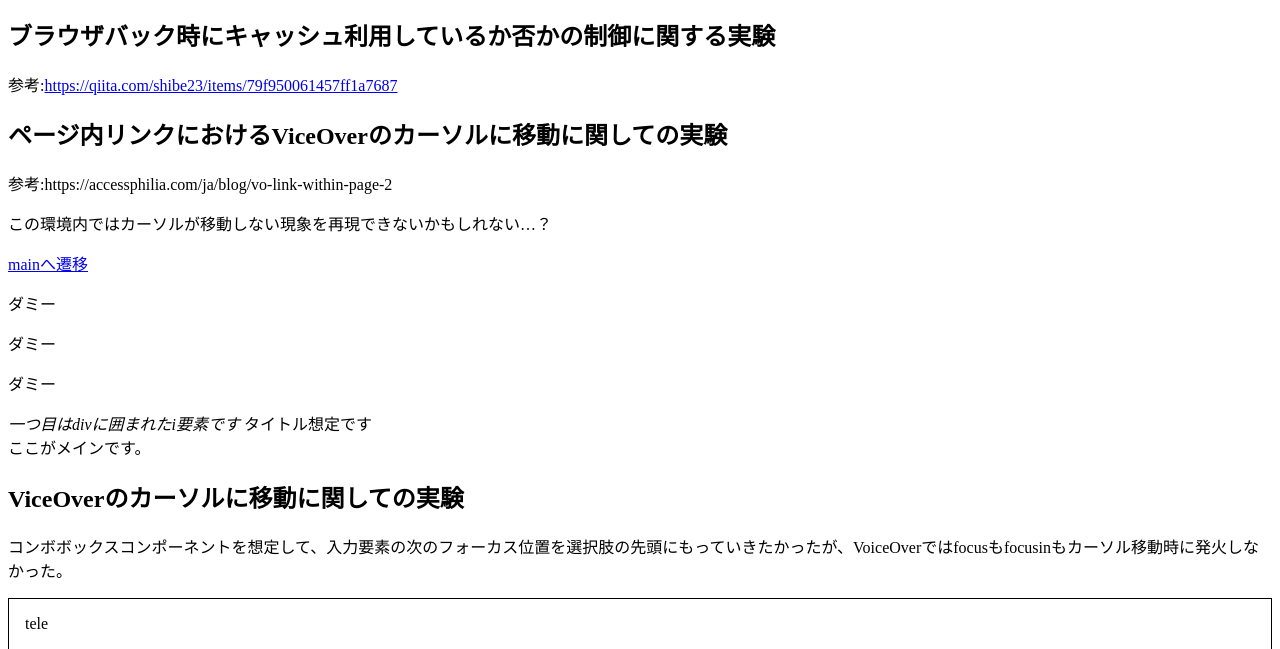
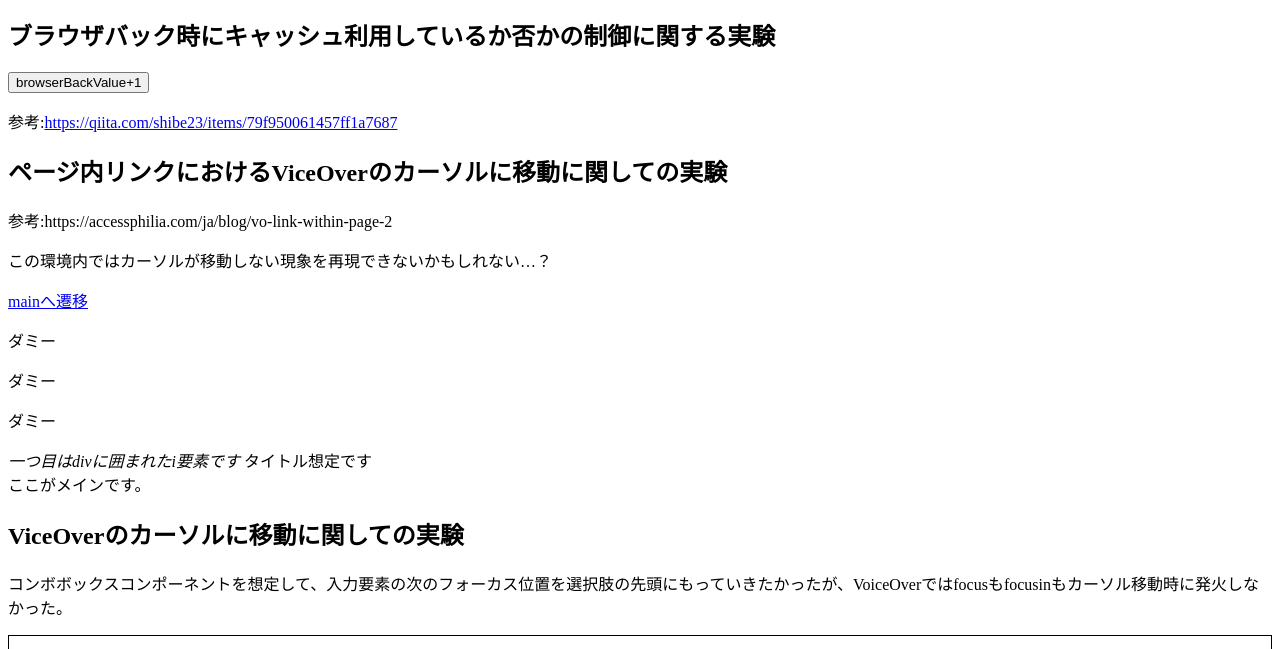
Before and after one commit to massirohuyu/asobiba, a plain HTML site: page docs/index.html in a window 1280 px wide. Shown: the part 130-779 px from the top of the page. Drawn offline with nearby package versions, Linux system fonts and the light colour scheme.

Commit message:
[update] 2回目のブラウザバック時じゃないと出てこないのがよくわからないので分析しやすくした

```diff
--- a/docs/index.html
+++ b/docs/index.html
@@ -186,14 +186,22 @@
 
     <h2>ブラウザバック時にキャッシュ利用しているか否かの制御に関する実験</h2>
 
+    <button onclick="increaseBrowserBackValue()">browserBackValue+1</button>
+
     <p>参考:<a href="https://qiita.com/shibe23/items/79f950061457ff1a7687">https://qiita.com/shibe23/items/79f950061457ff1a7687</a></p>
 
     <script>
+      window.aria.browserBackValue = 0
       window.addEventListener("pageshow", function(event){
         if (event.persisted) {
           aria.consoleLog('おや、キャッシュを利用してるみたいですよ！')
         }
       });
+
+      function increaseBrowserBackValue () {
+        window.aria.browserBackValue++
+        aria.consoleLog('browserBackValue:' + window.aria.browserBackValue)
+      }
     </script>
 
     <h2>ページ内リンクにおけるViceOverのカーソルに移動に関しての実験</h2>
```
